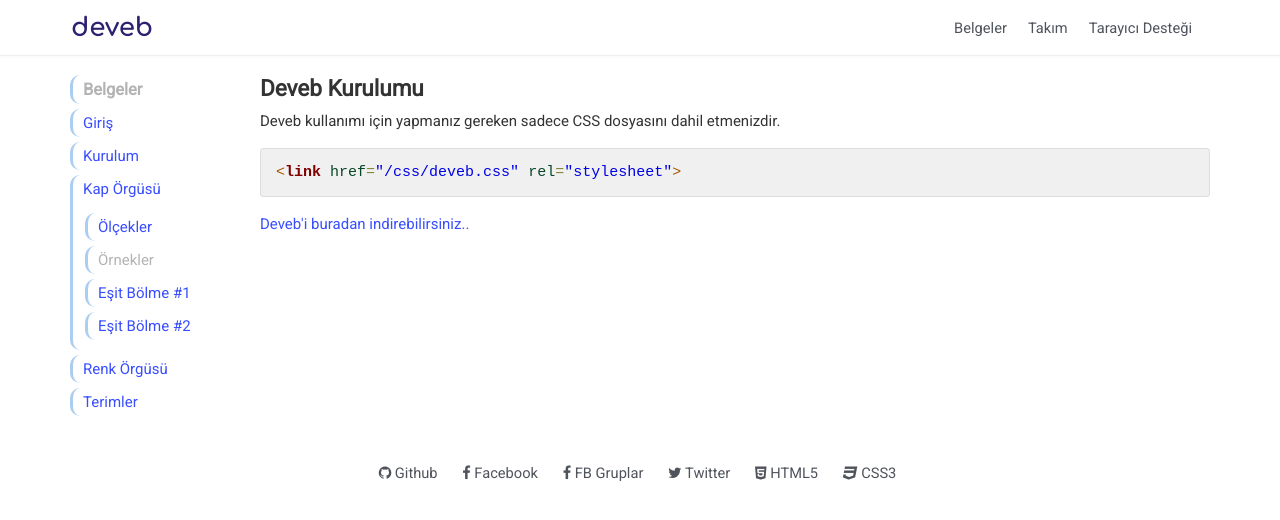
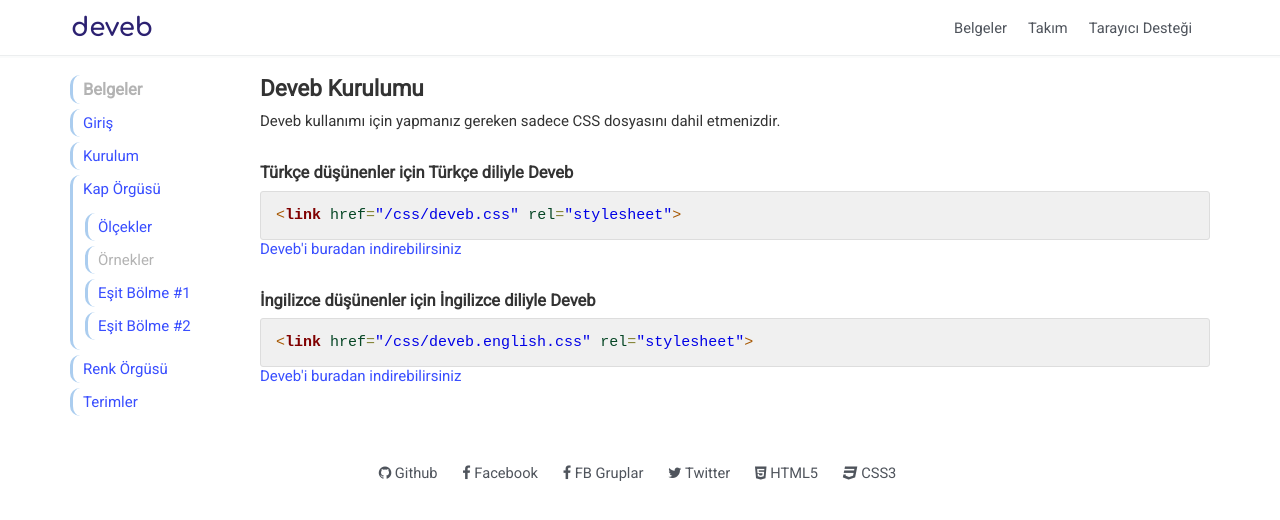
Before and after one commit to data-deveb/data-deveb.github.io, a Jekyll site: the page built from belgeler/kurulum.html, in a window 1280 px wide. Shown: the top 520 px of the page. Built offline with Jekyll 4.4.1, drawn with Linux system fonts in a browser that asks for light colours.

Commit message:
Güncelleme

```diff
--- a/belgeler/kurulum.html
+++ b/belgeler/kurulum.html
@@ -4,7 +4,14 @@
 ---
 <div data-gnl="24">
     <h1>Deveb Kurulumu</h1>
-    <p>Deveb kullanımı için yapmanız gereken sadece CSS dosyasını dahil etmenizdir.<br><br></p>
+    <p>Deveb kullanımı için yapmanız gereken sadece CSS dosyasını dahil etmenizdir.</p>
+
+    <h2>Türkçe düşünenler için Türkçe diliyle Deveb</h2>
     <pre style='color:#000000;background:#ffffff;'><span style='color:#a65700; '>&lt;</span><span style='color:#800000; font-weight:bold; '>link</span><span style='color:#274796; '> </span><span style='color:#074726; '>href</span><span style='color:#808030; '>=</span><span style='color:#0000e6; '>"/css/deveb.css"</span><span style='color:#274796; '> </span><span style='color:#074726; '>rel</span><span style='color:#808030; '>=</span><span style='color:#0000e6; '>"stylesheet"</span><span style='color:#a65700; '>></span></pre>
-    <p><br><a href="https://data-deveb.github.io/assets/css/deveb.css">Deveb'i buradan indirebilirsiniz..</a></p>
+    <p><a href="https://data-deveb.github.io/assets/css/deveb.css">Deveb'i buradan indirebilirsiniz</a></p>
+
+    <h2>İngilizce düşünenler için İngilizce diliyle Deveb</h2>
+    <pre style='color:#000000;background:#ffffff;'><span style='color:#a65700; '>&lt;</span><span style='color:#800000; font-weight:bold; '>link</span><span style='color:#274796; '> </span><span style='color:#074726; '>href</span><span style='color:#808030; '>=</span><span style='color:#0000e6; '>"/css/deveb.english.css"</span><span style='color:#274796; '> </span><span style='color:#074726; '>rel</span><span style='color:#808030; '>=</span><span style='color:#0000e6; '>"stylesheet"</span><span style='color:#a65700; '>></span></pre>
+    <p><a href="https://data-deveb.github.io/assets/css/deveb.english.css">Deveb'i buradan indirebilirsiniz</a></p>
+
 </div>
```
